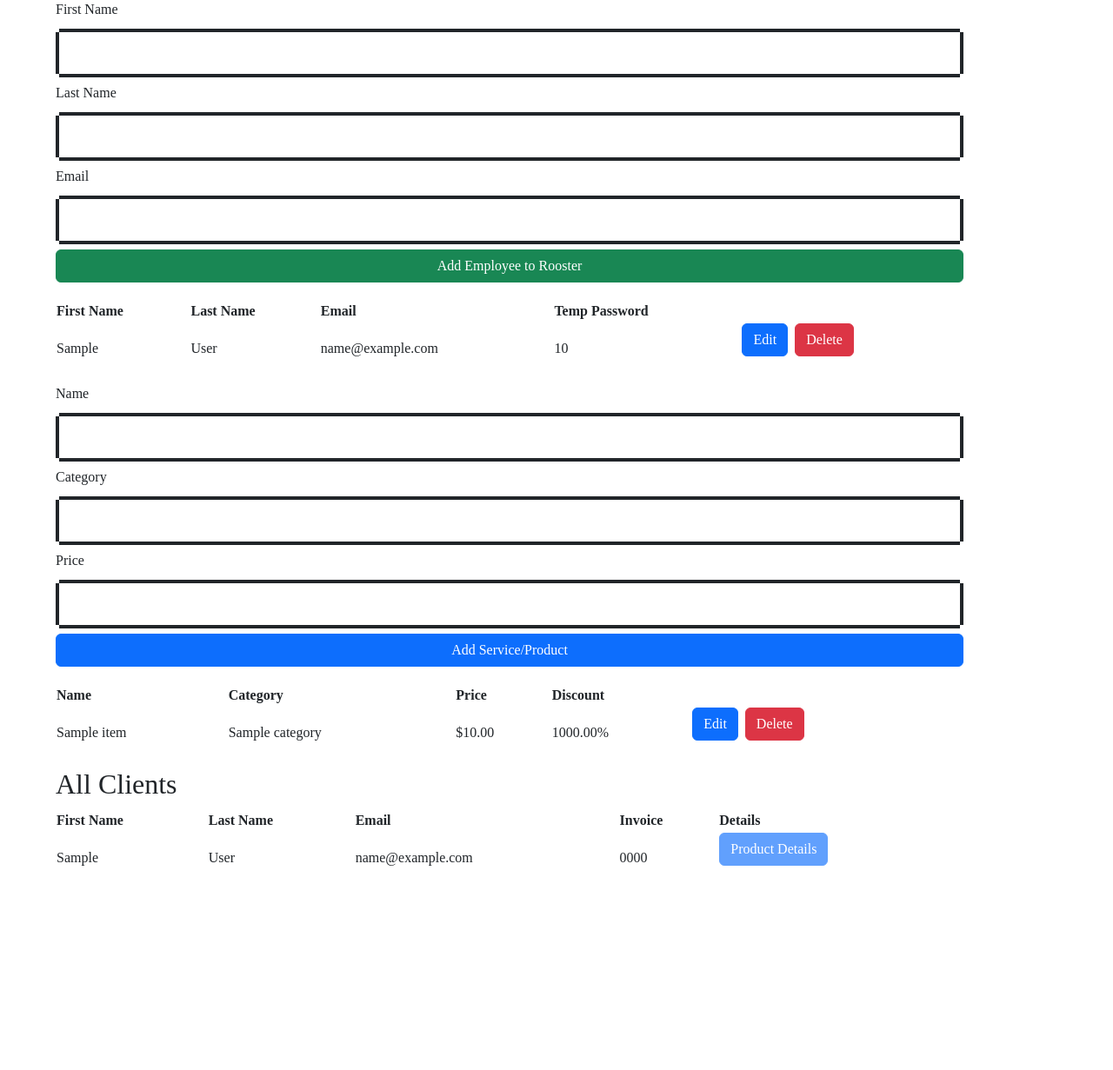
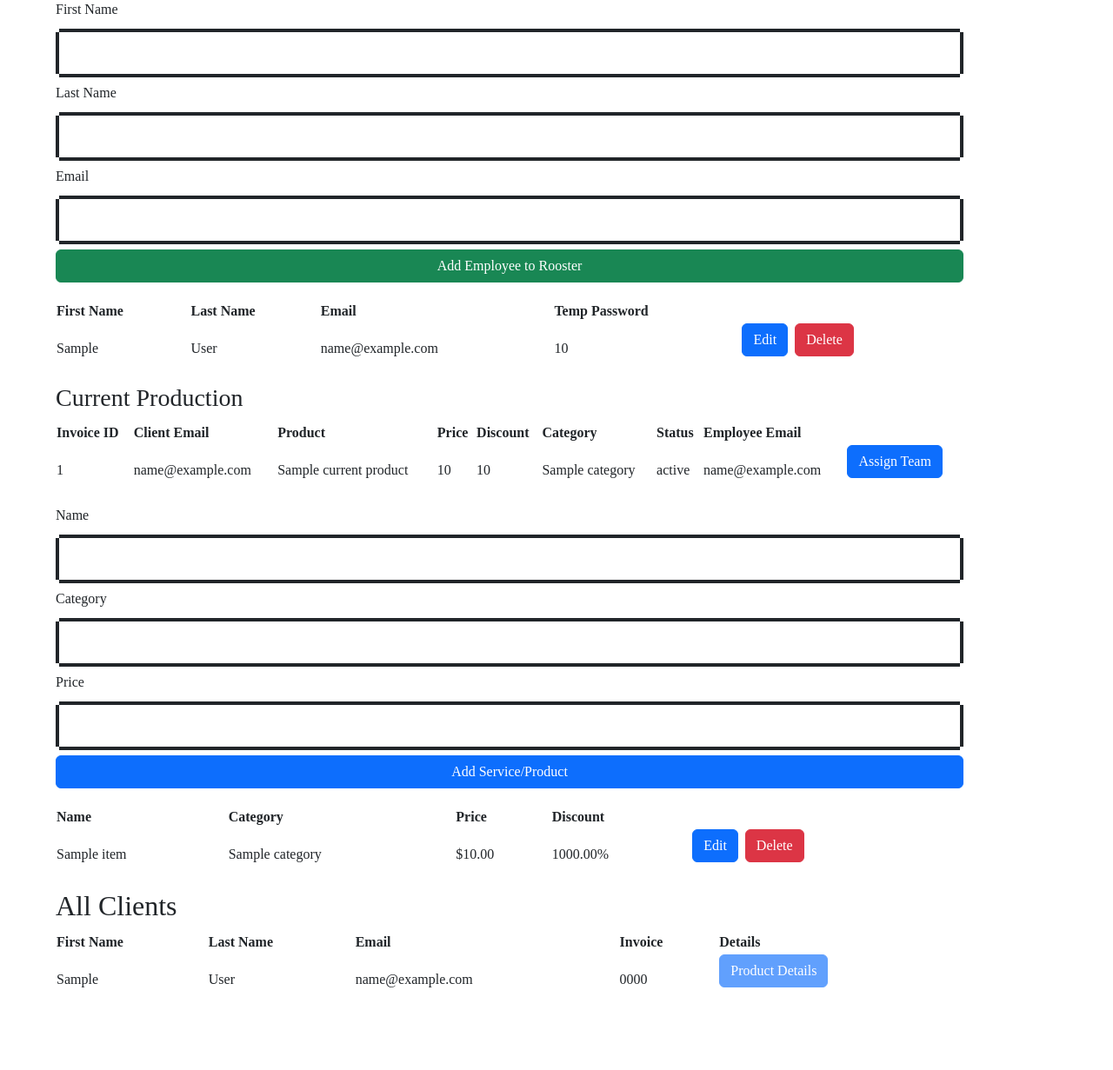
Before and after one commit to tmchuynh/business_project, a Flask app: template flask_app/templates/admin.html in a window 1280 px wide. Shown: the part 123-1354 px from the top of the page at 87% size. Before the commit the page ends 1119 px from the top, so only its background shows below. Run offline with Flask 3, Linux system fonts and the light colour scheme; the template is opened without the code that fills it: most values are stand-ins (such as "Sample title", 1, 10 or a date in 2020).

Commit message:
product teams

```diff
--- a/flask_app/controllers/product.py
+++ b/flask_app/controllers/product.py
@@ -23,4 +23,4 @@ def display_client_products(id):
     }
     print("current client ", current_client)
     list_of_products = Client.get_product_by_client(this_client)
-    return render_template('client_products.html', list_of_products=list_of_products.products, current_client=current_client)
+    return render_template('client_products.html', list_of_products=list_of_products, current_client=current_client)
--- a/flask_app/models/product_model.py
+++ b/flask_app/models/product_model.py
@@ -30,6 +30,7 @@ class Product:
         for result in results:
             list_of_products.append(cls(result))
         return list_of_products
+
 
     @classmethod
     def get_product_by_id(cls, data):
--- a/flask_app/templates/admin.html
+++ b/flask_app/templates/admin.html
@@ -90,6 +90,73 @@
                                     <button type="submit" class="btn btn-primary">Save changes</button>
                                 </form>
                             </div>
+                        </div>
+                    </div>
+                </div>
+                {% endfor %}
+            </tbody>
+        </table>
+
+
+
+
+
+        <h3>Current Production</h3>
+
+        <table>
+            <thead>
+                <th>Invoice ID</th>
+                <th>Client Email</th>
+                <th>Product</th>
+                <th>Price</th>
+                <th>Discount</th>
+                <th>Category</th>
+                <th>Status</th>
+                <th>Employee Email</th>
+            </thead>
+            <tbody>
+                {% for current_product in list_of_current_products: %}
+                <tr>
+                    <td>{{current_product.invoice_id}}</td>
+                    <td>{{current_product.clients_email}}</td>
+                    <td>{{current_product.name}}</td>
+                    <td>{{current_product.price}}</td>
+                    <td>{{current_product.discount}}</td>
+                    <td>{{current_product.category}}</td>
+                    <td>{{current_product.status}}</td>
+                    <td>{{current_product.employee_email}}</td>
+                    <td class="d-flex gap-2">
+                        <button type="button" class="btn btn-primary" data-bs-toggle="modal" data-bs-target="#assignTeam{{current_product.id}}">
+                            Assign Team
+                            </button>
+                    </td>
+                </tr>
+
+
+
+                <div class="modal fade" id="assignTeam{{current_product.id}}" tabindex="-1" aria-labelledby="assignTeamLabel" aria-hidden="true">
+                    <div class="modal-dialog modal-dialog-centered">
+                        <div class="modal-content">
+                        <div class="modal-header">
+                            <h1 class="modal-title fs-5" id="assignTeamLabel">{{current_product.name}}</h1>
+                            <button type="button" class="btn-close" data-bs-dismiss="modal" aria-label="Close"></button>
+                        </div>
+                        <div class="modal-body">
+                            <h5>Choose an employee for this project</h5>
+                            <form action='/admin/assign_product_team/{{current_product.id}}/{{current_product.invoice_id}}'  method="post" class="form-horizontal">
+                                <select class="form-select" name="employee_id" aria-label="Default select example">
+                                {% for employee in list_of_employees %}
+                                    <option value="{{employee.id}}">
+                                        {{employee.first_name}} {{employee.last_name}}
+                                    </option>
+                                    {% endfor %}
+                                </select>
+                                <button type="submit" class="btn btn-success">Submit</button>
+                            </form>
+
+
+
+
                         </div>
                     </div>
                 </div>
```
Also changed, not shown: flask_app/controllers/admin.py (+21 -1 lines), flask_app/models/employee_model.py (+15 -1 lines), flask_app/models/invoice_model.py (+25 -0 lines).
